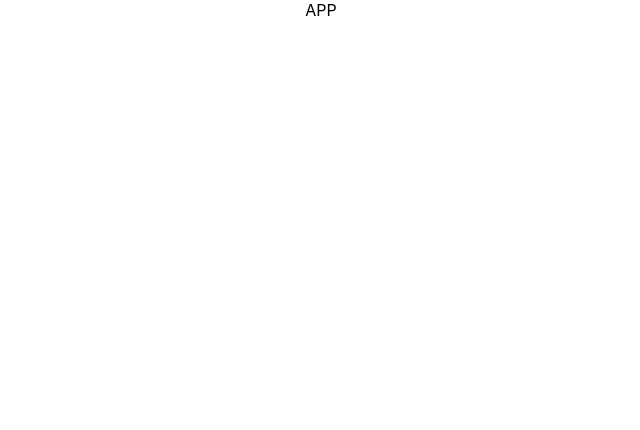
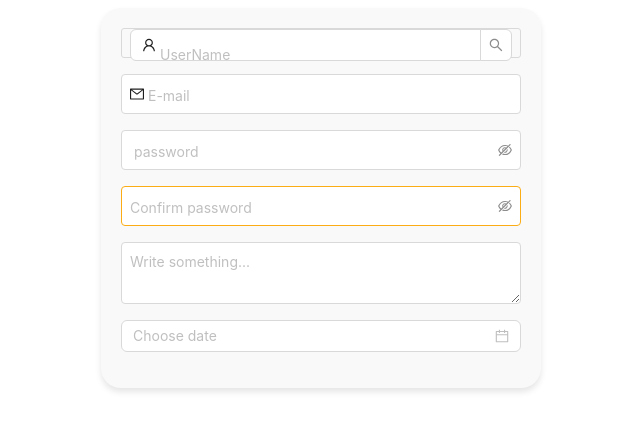
Before and after one commit to HarishDass/Ecommerce_frontend, a React (Create React App) app: page / in a window 1280 px wide. Shown: the top 430 px of the page, without its empty margins (319-959 px from the left). Built offline with nearby package versions, Linux system fonts and the light colour scheme.

Commit message:
new files are created

```diff
--- a/package.json
+++ b/package.json
@@ -3,6 +3,8 @@
   "version": "0.1.0",
   "private": true,
   "dependencies": {
+    "@ant-design/icons": "^5.5.2",
+    "antd": "^5.22.3",
     "cra-template": "1.2.0",
     "ecommerce_frontend": "file:",
     "react": "^19.0.0",
--- a/src/App.js
+++ b/src/App.js
@@ -1,11 +1,11 @@
-import logo from './logo.svg';
-import './App.css';
+import FirstInput from "./component/common/FirstInput";
 
 function App() {
+
   return (
-    <div className="App">
-     <div>APP</div>
-    </div>
+   <>
+     <FirstInput></FirstInput>
+   </>
   );
 }
 
--- /dev/null
+++ b/src/component/common/FirstInput.css
@@ -0,0 +1,58 @@
+
+
+.form-container {
+  max-width: 400px;
+  margin: 0 auto;
+  padding: 20px;
+  background-color: #f9f9f9;
+  border-radius: 20px;
+  box-shadow: 0 4px 6px rgba(0, 0, 0, 0.1);
+}
+
+
+.form-item {
+  margin-bottom: 16px;
+
+}
+
+.custom-input {
+  width: 100%;
+  height: 30px;
+  border-radius: 3px;
+  border: 1px solid #d9d9d9;
+  padding: 0 8px;
+}
+
+.custom-input:focus {
+  border-color: #1890ff;
+  box-shadow: 0 0 5px rgba(24, 144, 255, 0.2);
+}
+
+.custom-textarea {
+  width: 100%;
+  border-radius: 4px;
+  border: 1px solid #d9d9d9;
+  padding: 8px;
+  resize: none;
+}
+
+.custom-textarea:focus {
+  border-color: #1890ff;
+  box-shadow: 0 0 5px rgba(24, 144, 255, 0.2);
+}
+
+.custom-date-picker {
+  width: 100%;
+}
+
+.ant-input-affix-wrapper,
+.ant-input {
+  height: 40px;
+  border-radius: 4px;
+}
+
+.ant-input-affix-wrapper-focused,
+.ant-input-focused {
+  border-color: #1890ff;
+  box-shadow: 0 0 5px rgba(24, 144, 255, 0.2);
+}
--- /dev/null
+++ b/src/component/common/FirstInput.js
@@ -0,0 +1,87 @@
+
+
+import React from 'react';
+import {  Input, DatePicker } from 'antd';
+import { UserOutlined,MailOutlined, } from '@ant-design/icons';
+import './FirstInput.css'
+
+import TextArea from 'antd/es/input/TextArea';
+
+
+
+function FirstInput() {
+
+
+  return (
+   <>
+
+       <div className="form-container">
+      {/* Username Input */}
+      <div className="form-item">
+
+        <Input.Search
+          placeholder="UserName"
+          prefix={<UserOutlined />}
+          maxLength={10}
+          className="custom-input"
+        />
+
+      </div>
+
+      {/* Email Input */}
+      <div className="form-item">
+        <Input
+          placeholder="E-mail"
+          prefix={<MailOutlined />}
+          maxLength={40}
+          className="custom-input"
+        />
+      </div>
+
+      {/* Password Inputs */}
+      <div className="form-item">
+        <Input.Password
+          placeholder=" password"
+          maxLength={10}
+          className="custom-input"
+        />
+      </div>
+      <div className="form-item">
+        <Input.Password
+          placeholder="Confirm password"
+          maxLength={10}
+          status="warning"
+          className="custom-input"
+        />
+      </div>
+
+      {/* Search Field
+      <div className="form-item">
+        <Divider>
+          <Input.Search
+            placeholder="Search"
+            maxLength={5}
+            className="custom-input"
+          />
+        </Divider>
+      </div> */}
+
+      {/* Text Area */}
+      <div className="form-item">
+        <TextArea
+          placeholder="Write something..."
+          className="custom-textarea"
+        />
+      </div>
+
+      {/* Date Picker */}
+      <div className="form-item">
+        <DatePicker picker="date" placeholder="Choose date" className="custom-date-picker" />
+      </div>
+    </div>
+
+   </>
+  );
+}
+
+export default FirstInput;
--- a/src/index.css
+++ b/src/index.css
@@ -1,4 +1,4 @@
-body {
+/* body {
   margin: 0;
   font-family: -apple-system, BlinkMacSystemFont, 'Segoe UI', 'Roboto', 'Oxygen',
     'Ubuntu', 'Cantarell', 'Fira Sans', 'Droid Sans', 'Helvetica Neue',
@@ -10,4 +10,4 @@ body {
 code {
   font-family: source-code-pro, Menlo, Monaco, Consolas, 'Courier New',
     monospace;
-}
+} */
```
Also changed, not shown: 2 other files (tests, documents, lock files or other folders).
